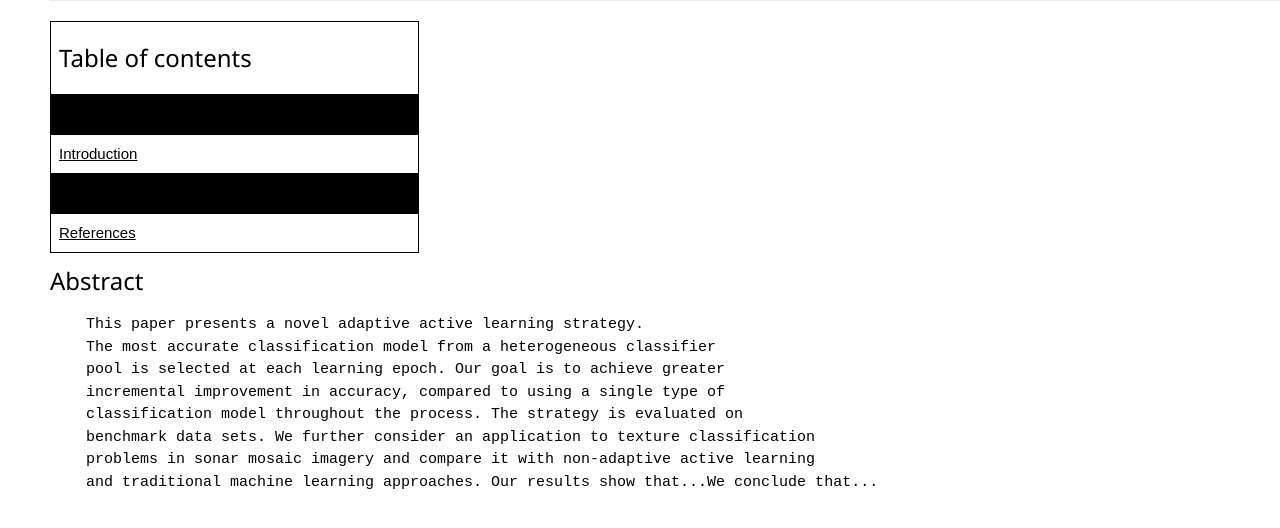
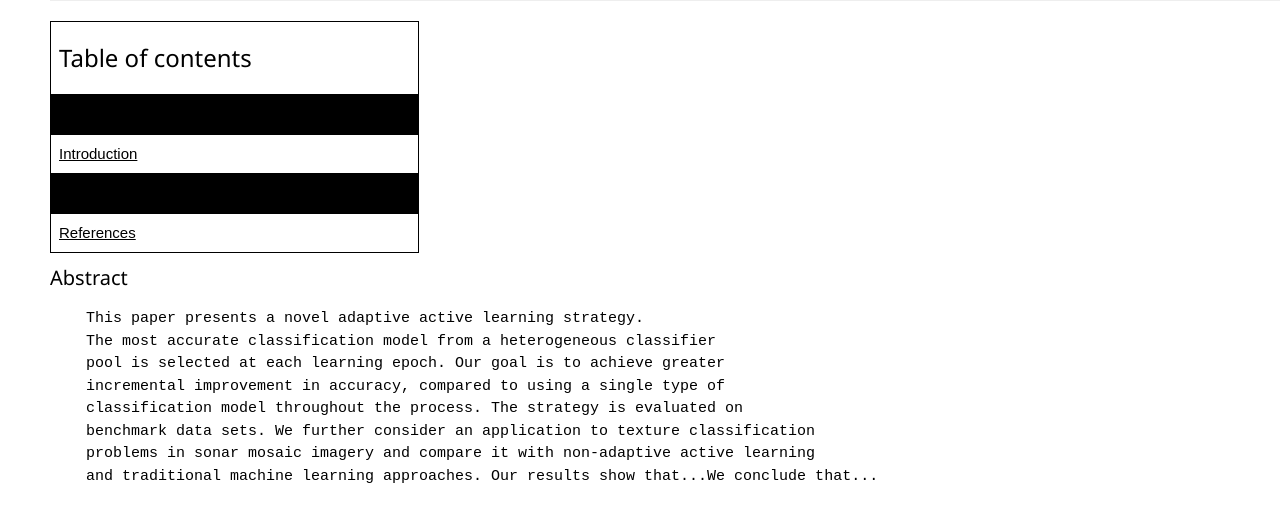
Before and after one commit to FEPSFY6922852/FY6922852, a plain HTML site: page index.html in a window 1280 px wide. Shown: the part 566-1094 px from the top of the page. Drawn offline with nearby package versions, Linux system fonts and the light colour scheme.

Commit message:
Update index.html

```diff
--- a/index.html
+++ b/index.html
@@ -66,11 +66,12 @@ p.ex1 {
 </tr>
 </table>
 
-           <h3 id="Abstract">Abstract</h3>
+           <h4 id="Abstract">Abstract</h4>
 
 
 
 <p class="ex1">
+
   <pre>
     This paper presents a novel adaptive active learning strategy.
     The most accurate classification model from a heterogeneous classifier
```
